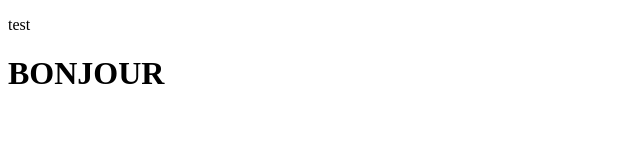
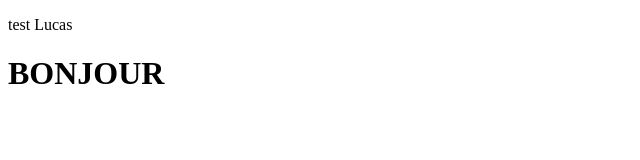
Before and after one commit to boubacarbd/cours_git, a plain HTML site: page index.html in a window 1280 px wide. Shown: the full height of the page, 0-640 px from the left. Drawn offline with Linux system fonts and the light colour scheme.

Commit message:
2eme commit de lucas

```diff
--- a/index.html
+++ b/index.html
@@ -6,7 +6,7 @@
     <title>page</title>
 </head>
 <body>
-    <p>test</p>
+    <p>test Lucas</p>
     <h1>BONJOUR</h1>
 </body>
 </html>
```
